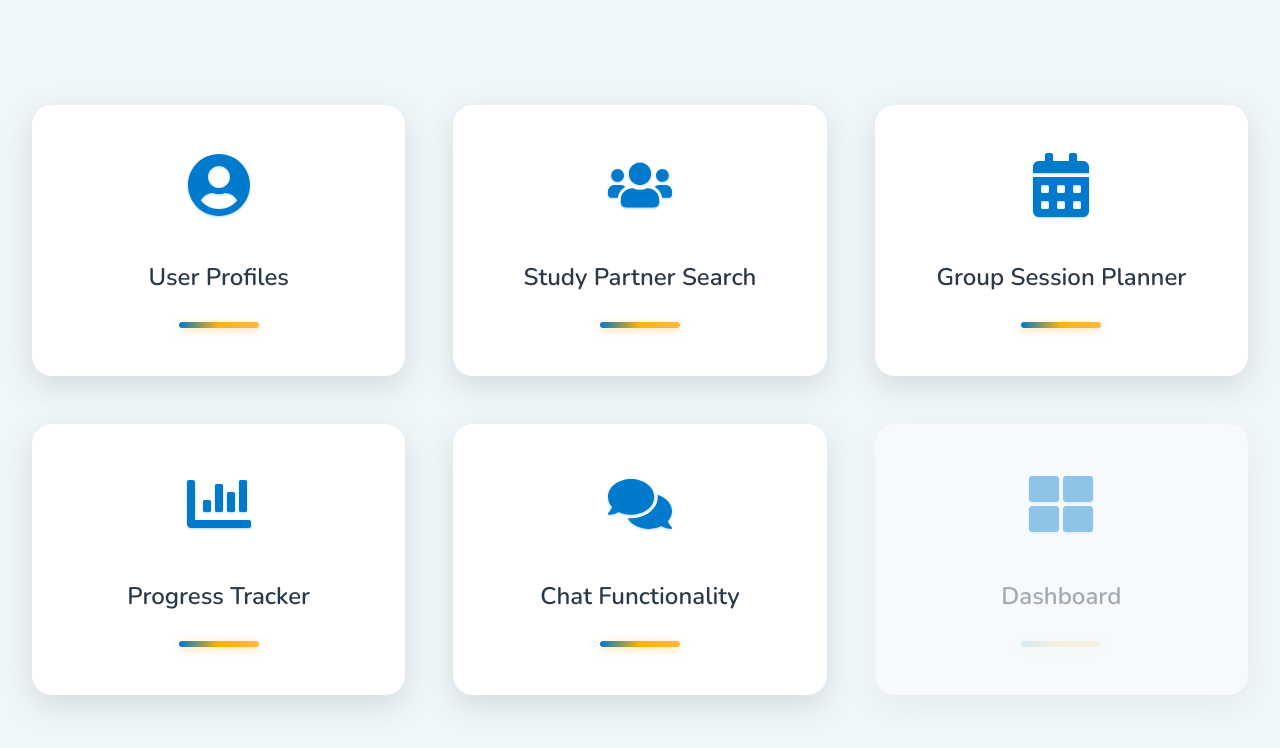
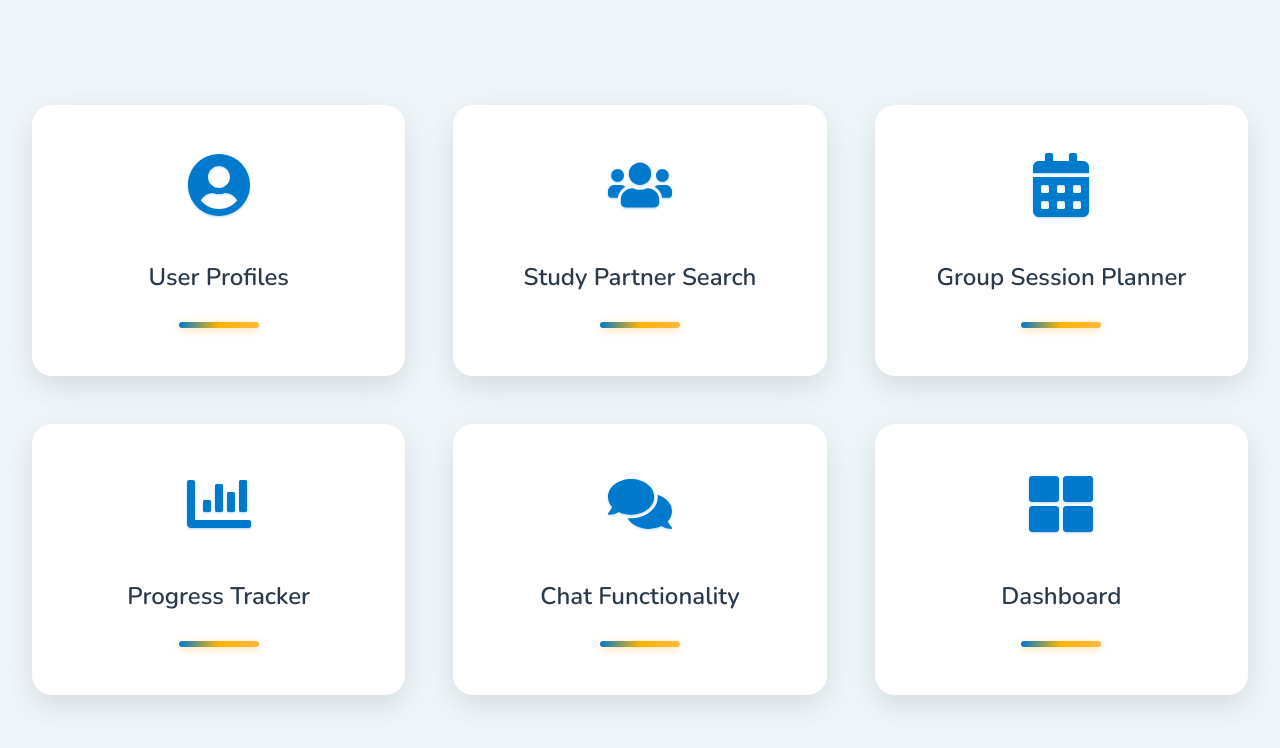
Before and after one commit to Ar5h1a-M/LockedIn, a Next.js app in the folder frontend/: page / in a window 1280 px wide. Shown: the top 748 px of the page. Built offline with nearby package versions, Linux system fonts and the light colour scheme.

Commit message:
fixed dashboard nav

```diff
--- a/frontend/src/app/page.tsx
+++ b/frontend/src/app/page.tsx
@@ -9,6 +9,8 @@ import {
   FaComments,
   FaThLarge,
 } from "react-icons/fa";
+
+import { useRouter } from "next/navigation"; /////to navigate to another page IMPORT
 
 import styles from "./page.module.css";
 
@@ -31,19 +33,23 @@ const cards = [
 
 export default function Home() {
   const [dashboardActive, setDashboardActive] = useState(false);
+  const router = useRouter(); /////to navigate to another page CREATE INSTANCE
 
   return (
     <main className={styles.container}>
       <section className={styles.gridContainer}>
         {cards.map(({ id, label, icon }) => {
           const isDashboard = id === "dashboard";
-          const isActive = !isDashboard || dashboardActive;
+          const isActive = true ;//!isDashboard || dashboardActive;
 
           return (
             <div
               key={id}
               onClick={() => {
-                if (isDashboard) setDashboardActive(true);
+                if (isDashboard){
+                  setDashboardActive(true);
+                  router.push("/dashboard"); /////to navigate to another page MOVE TO PAGE
+                }
               }}
               className={`${styles.card} ${!isActive ? styles.cardInactive : ""}`}
               aria-disabled={!isActive}
```
